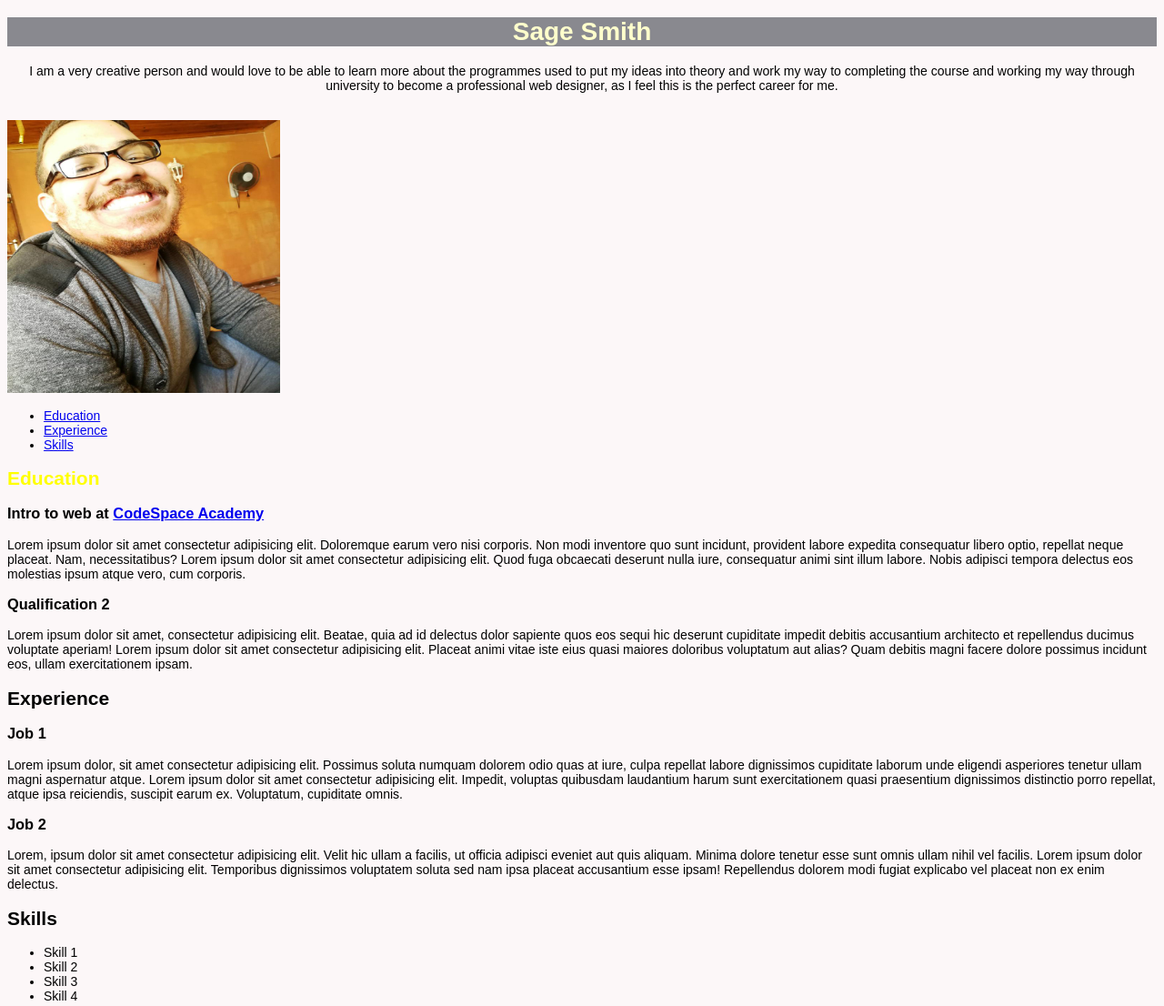
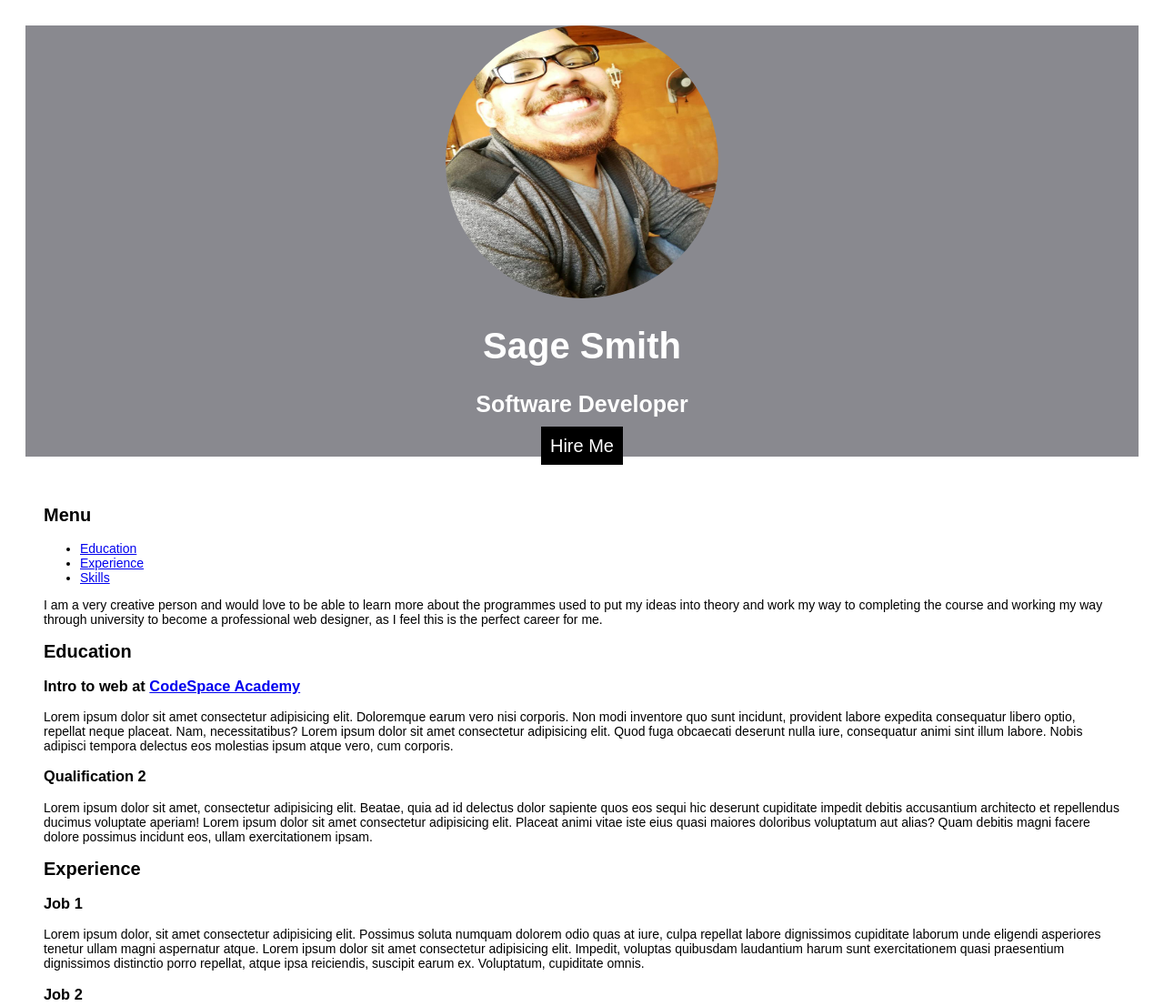
Before and after one commit to Sage316/resume, a plain HTML site: page resume-1.html in a window 1280 px wide. Shown: the top 1106 px of the page at 91% size. Drawn offline with Linux system fonts and the light colour scheme.

Commit message:
Resume 4

```diff
--- a/css/stylesheet.css
+++ b/css/stylesheet.css
@@ -1,29 +1,51 @@
-body{
-    font-family: sans-serif;
-    font-size:110%;
-    background-color: #FCF7F8;
+html {}
+
+body {
+
+  font-family: 'Oswald', sans-serif;
+  font-size: 14px;
+  color: black;
+  padding: 20px;
 }
 
 header {
+  background-color: rgb(137, 137, 143);
   text-align: center;
 }
 
 footer {
-    background-color:rgb(137, 137, 143);
+  background-color: rgb(137, 137, 143);
   text-align: center;
 }
-#education{
-  color: yellow;
-}
+
+
 h2.example {
-text-decoration: underline;
-}
-body {
-  font-size: 14px;
-  color: black;
+  color: #fff;
 }
 
 h1 {
-  color: #ffc;
-  background-color: rgb(137, 137, 143);
+  color: #fff;
+  font-size: 40px;
 }
+
+section {
+  background-color: #fff;
+  padding: 20px;
+}
+
+#title {
+  font-size: 25px;
+  color: #fff;
+}
+
+#hire {
+  color: #fff;
+  font-size: 20px;
+  background-color: #000;
+  padding: 10px;
+  text-decoration: none;
+}
+
+.section-titles {
+  font-size: 20px;
+}
--- a/resume-1.html
+++ b/resume-1.html
@@ -12,20 +12,25 @@
 
 <body>
     <header>
-        <h1>
-            Sage Smith
-        </h1>
-        <p>
-            I am a very creative person and would love to be able to learn more about the programmes used to put my
-            ideas
-            into theory and work my way to completing the course and working my way through university to become a
-            professional web designer, as I feel this is the perfect career for me.
-        </p>
+        <div>
+            <img src="images/Me.jpg" alt="My picture" width="300" height="300" style="border-radius:100%;">
+        </div>
+        <div>
+            <h1>
+                Sage Smith
+            </h1>
+            <h2 id="title">
+                Software Developer
+            </h2>
+            <a id="hire" href="#hireMe">Hire Me</a>
+        </div>
     </header>
     <br>
     <section>
         <aside>
-            <img src="images/Me.jpg" alt="My picture" width="300" height="300">
+            <h2 class="section-titles">
+                Menu
+            </h2>
             <ul>
                 <li> <a href="#education">Education</a></li>
                 <li> <a href="#experience">Experience</a></li>
@@ -33,8 +38,14 @@
 
             </ul>
         </aside>
+        <p>
+            I am a very creative person and would love to be able to learn more about the programmes used to put my
+            ideas
+            into theory and work my way to completing the course and working my way through university to become a
+            professional web designer, as I feel this is the perfect career for me.
+        </p>
         <article>
-            <h2 id="education">
+            <h2 id="education" class="section-titles">
                 Education
             </h2>
             <h3 class="example">
@@ -68,7 +79,7 @@
                 voluptatum aut alias? Quam debitis magni facere dolore possimus incidunt eos, ullam exercitationem
                 ipsam.
             </p>
-            <h2 id="experience">
+            <h2 id="experience" class="section-titles">
                 Experience
             </h2>
             <h3 class="example">
@@ -99,7 +110,7 @@
                 ipsam! Repellendus dolorem modi fugiat explicabo vel placeat non ex enim delectus.
             </p>
 
-            <h2 id="skills">
+            <h2 id="skills" class="section-titles">
                 Skills
             </h2>
             <ul>
```
Also changed, not shown: practicedoc.html (deleted, +0 -32 lines). Lines whose indentation alone changed are shown as unchanged.
